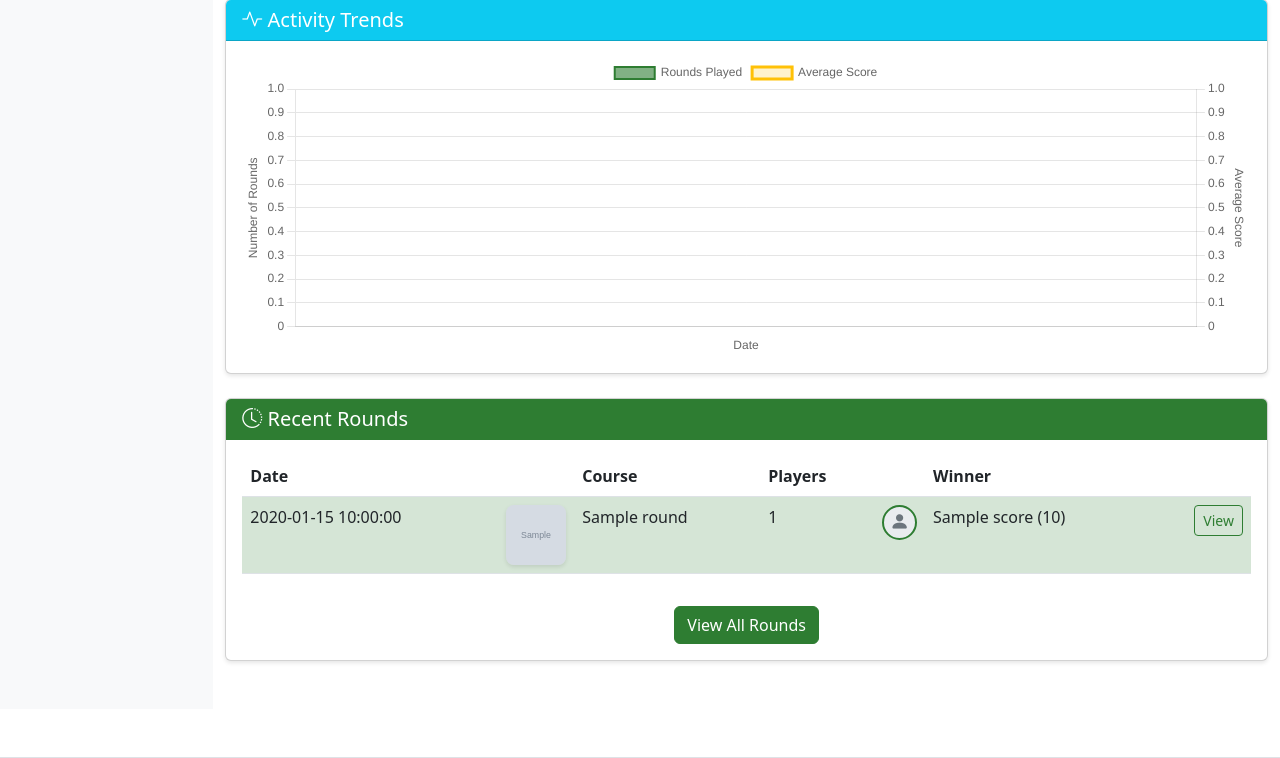
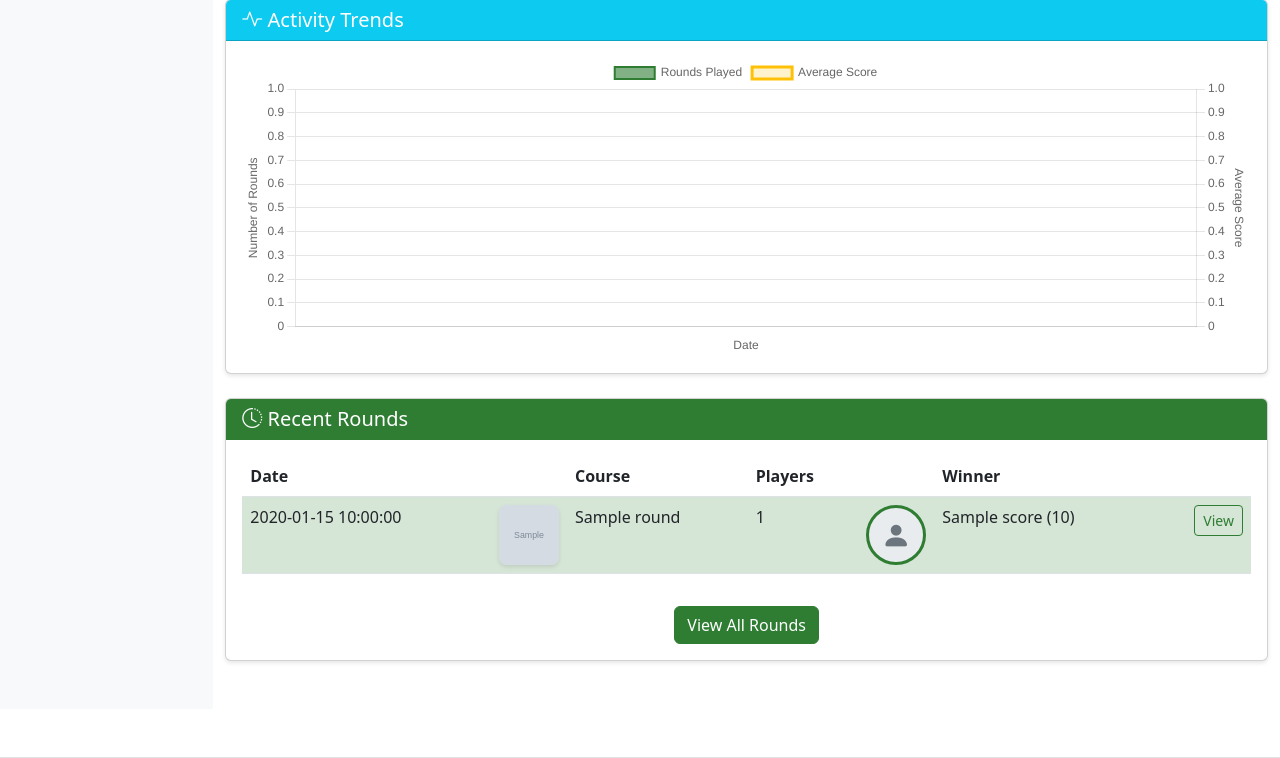
Before and after one commit to RackAttack86/Mini-Golf-Leaderboard, a Flask app: template templates/index.html in a window 1280 px wide. Shown: the part 778-1536 px from the top of the page. Run offline with Flask 3, Linux system fonts and the light colour scheme; the template is opened without the code that fills it: most values are stand-ins (such as "Sample title", 1, 10 or a date in 2020); grey boxes marked "Sample" are stand-in pictures.

Commit message:
Match winner profile picture size to course image in Recent Rounds table
Updated winner profile pictures from 35px to 60px to match course thumbnail size for visual consistency.

🤖 Generated with [Claude Code](https://claude.com/claude-code)

Co-Authored-By: Claude Sonnet 4.5 <noreply@anthropic.com>

```diff
--- a/templates/index.html
+++ b/templates/index.html
@@ -141,7 +141,7 @@
                                         <th style="width: 70px;"></th>
                                         <th>Course</th>
                                         <th>Players</th>
-                                        <th style="width: 45px;"></th>
+                                        <th style="width: 70px;"></th>
                                         <th>Winner</th>
                                         <th></th>
                                     </tr>
@@ -171,10 +171,10 @@
                                             {% if round.winner_player and round.winner_player.profile_picture %}
                                             <img src="{{ url_for('static', filename='uploads/profiles/' + round.winner_player.profile_picture) }}"
                                                  alt="{{ winner.player_name }}"
-                                                 class="profile-picture-xs"
+                                                 class="profile-picture-sm"
                                                  style="border-color: {{ winner_color }};">
                                             {% else %}
-                                            <div class="profile-picture-placeholder-xs"
+                                            <div class="profile-picture-placeholder"
                                                  style="border-color: {{ winner_color }};">
                                                 <i class="bi bi-person-fill"></i>
                                             </div>
```
